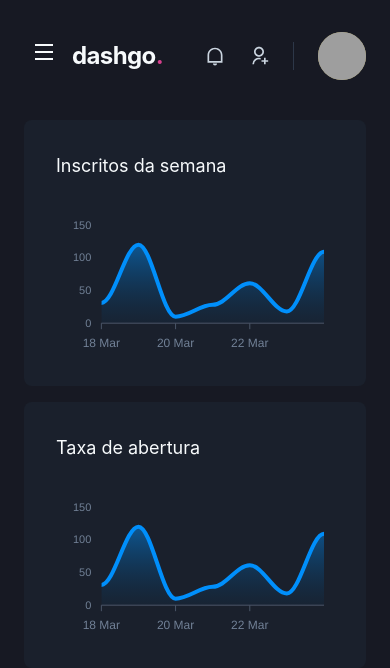
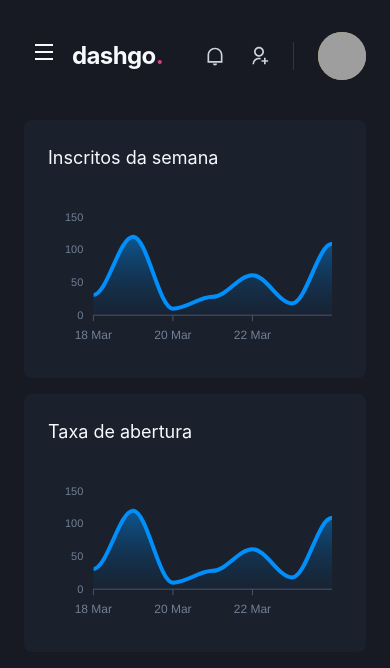
Before and after one commit to erik-albuquerque/dashgo, a Next.js app: page /dashboard in a window 390 px wide. Shown: the top 668 px of the page. Built offline with nearby package versions, Linux system fonts and the light colour scheme; grey boxes are pictures that could not be loaded.

Commit message:
feat: add responsive charts

```diff
--- a/src/components/Charts.tsx
+++ b/src/components/Charts.tsx
@@ -61,7 +61,7 @@
 
 export function Charts({ children }: ChartsProps) {
   return (
-    <Box p="8" bg="gray.800" borderRadius={8} pb="4">
+    <Box p={["6", "8"]} bg="gray.800" borderRadius={8} pb="4">
       <Text fontSize="lg" mb="4">
         {children}
       </Text>
```
